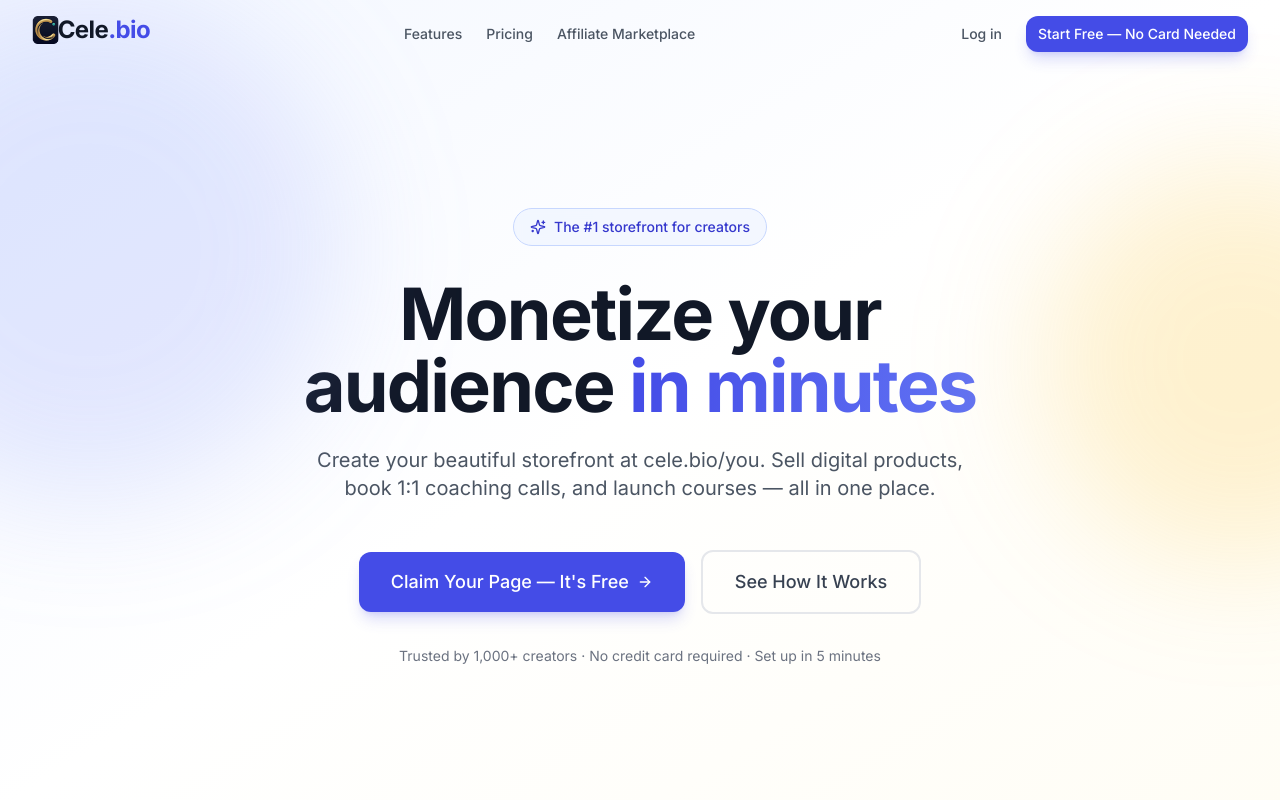
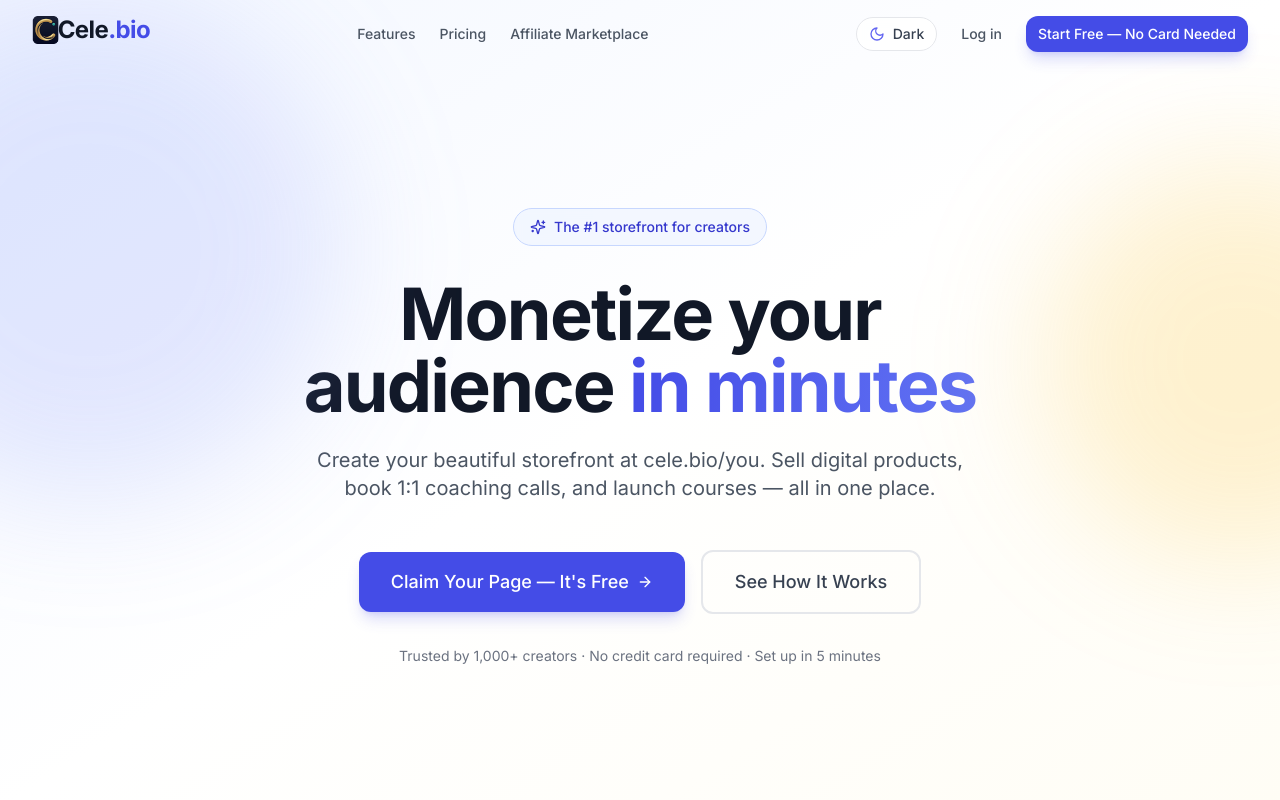
Before and after one commit to celebiouk/web, a Next.js app: page / in a window 1280 px wide. Shown: the top 800 px of the page. Built offline with nearby package versions, Linux system fonts and the light colour scheme; no server answers.

Commit message:
feat: Add visible theme toggle button to landing page navbar
- Added Sun/Moon icon toggle in navbar
- Shows 'Light' or 'Dark' label on desktop
- Clear visual indication with colored icons (amber for light, indigo for dark)
- Positioned before login button for easy access

```diff
--- a/src/app/page.tsx
+++ b/src/app/page.tsx
@@ -4,6 +4,7 @@ import { useState, useEffect } from 'react';
 import Link from 'next/link';
 import { Button } from '@/components/ui';
 import { BrandWordmark } from '@/components/ui/brand-wordmark';
+import { useTheme } from '@/components/providers/theme-provider';
 import {
   ShoppingBag,
   CalendarCheck,
@@ -26,7 +27,9 @@ import {
   Star,
   AlertTriangle,
   DollarSign,
-  Play
+  Play,
+  Sun,
+  Moon
 } from 'lucide-react';
 
 // ============================================
@@ -60,12 +63,17 @@ export default function HomePage() {
 // ============================================
 function Navbar() {
   const [isScrolled, setIsScrolled] = useState(false);
+  const { resolvedTheme, setTheme } = useTheme();
 
   useEffect(() => {
     const handleScroll = () => setIsScrolled(window.scrollY > 20);
     window.addEventListener('scroll', handleScroll);
     return () => window.removeEventListener('scroll', handleScroll);
   }, []);
+
+  const toggleTheme = () => {
+    setTheme(resolvedTheme === 'dark' ? 'light' : 'dark');
+  };
 
   return (
     <nav className={`fixed top-0 left-0 right-0 z-50 transition-all duration-300 ${
@@ -91,6 +99,25 @@ function Navbar() {
         </div>
 
         <div className="flex items-center gap-3">
+          {/* Theme Toggle Button */}
+          <button
+            onClick={toggleTheme}
+            className="flex items-center gap-2 rounded-full border border-gray-200 bg-white/80 px-3 py-1.5 text-sm font-medium text-gray-700 backdrop-blur-sm transition-all hover:bg-gray-100 dark:border-gray-700 dark:bg-gray-800/80 dark:text-gray-300 dark:hover:bg-gray-700"
+            aria-label={`Switch to ${resolvedTheme === 'dark' ? 'light' : 'dark'} mode`}
+          >
+            {resolvedTheme === 'dark' ? (
+              <>
+                <Sun className="h-4 w-4 text-amber-500" />
+                <span className="hidden sm:inline">Light</span>
+              </>
+            ) : (
+              <>
+                <Moon className="h-4 w-4 text-indigo-500" />
+                <span className="hidden sm:inline">Dark</span>
+              </>
+            )}
+          </button>
+
           <Link href="/login">
             <Button variant="ghost" size="sm">Log in</Button>
           </Link>
```
